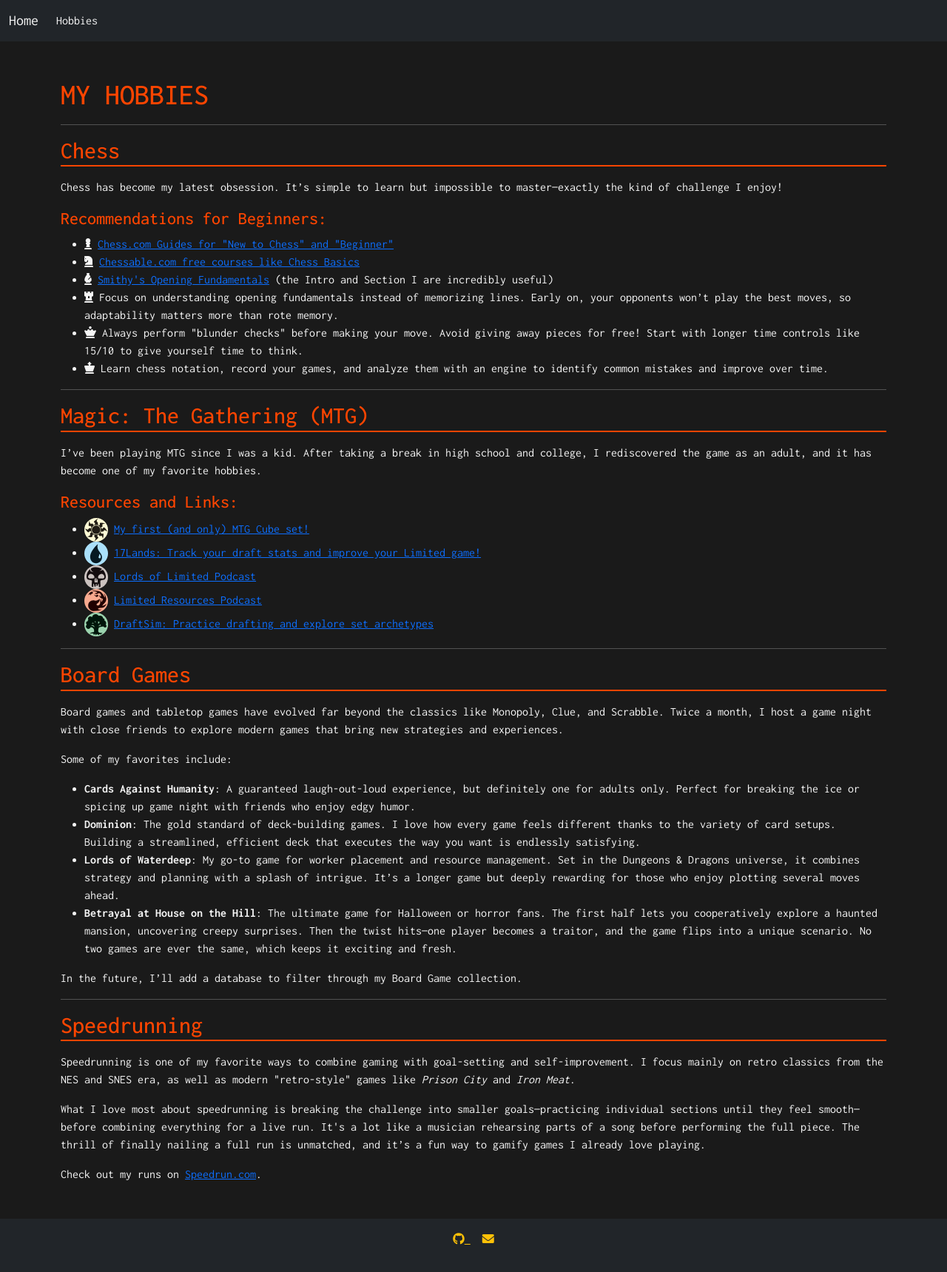
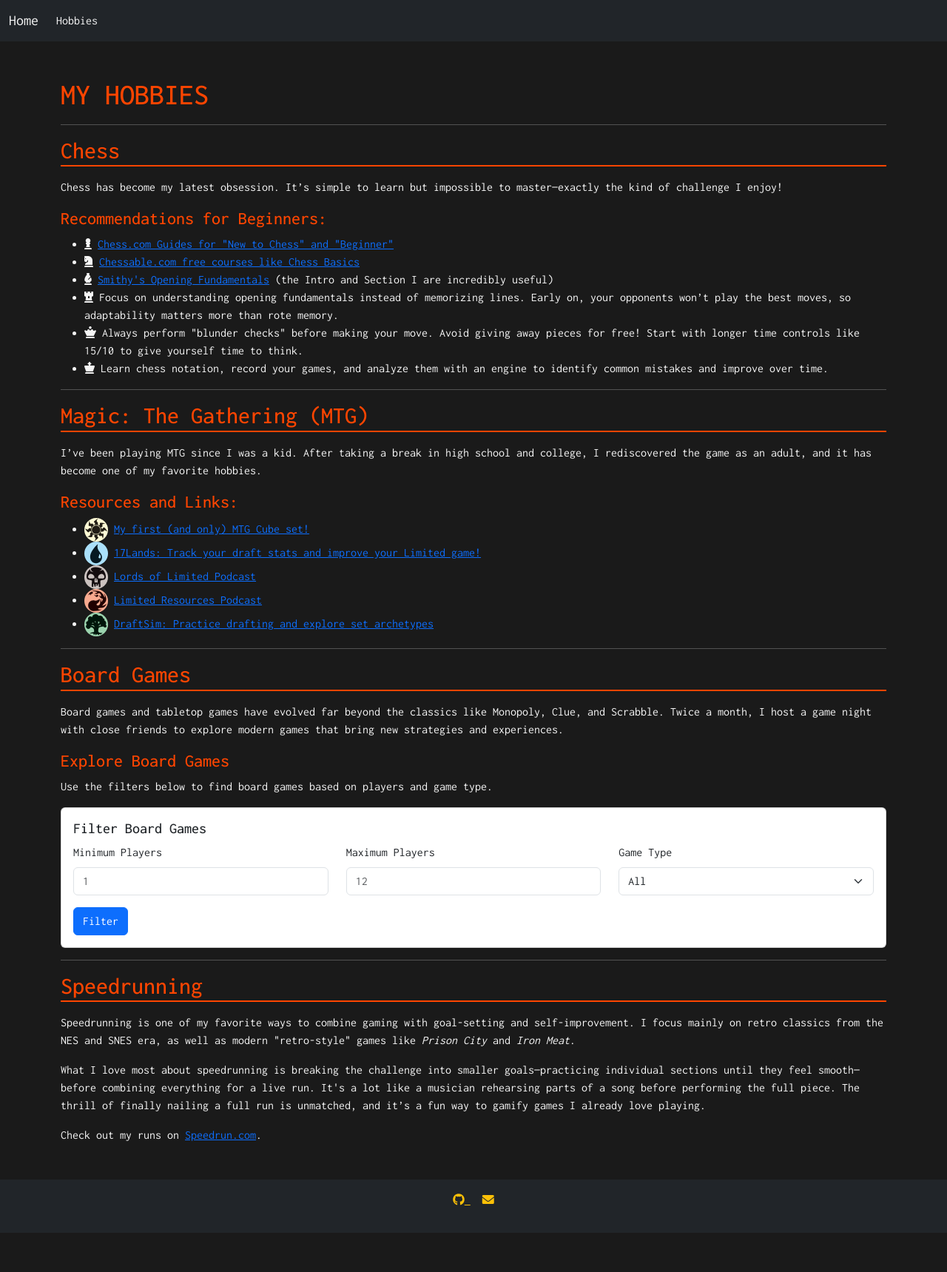
Before and after one commit to drmDev/drmDev.github.io, a Jekyll site: the page built from hobbies.md, in a window 1280 px wide. Shown: the whole page at 74% size. Built offline with Jekyll 4.4.1, drawn with Linux system fonts in a browser that asks for light colours; after the commit the page ends 1666 px from its top, so only the background shows below that.

Commit message:
out with the old, in with the new

```diff
--- a/assets/css/style.css
+++ b/assets/css/style.css
@@ -51,3 +51,15 @@
     color: #f5f5f5; /* Light text */
     font-family: 'Inconsolata', sans-serif;
 }
+
+/* Board Game List Styling */
+#game-list .card {
+    background-color: #1a1a1a;
+    color: #f5f5f5;
+    border: 1px solid #444;
+}
+
+#game-list .card-title {
+    font-weight: bold;
+    color: #ff4500;
+}
--- /dev/null
+++ b/assets/js/boardgames.js
@@ -0,0 +1,37 @@
+async function fetchBoardGames() {
+    // Fetch filter inputs
+    const minPlayers = document.getElementById('min-players').value || 1;
+    const maxPlayers = document.getElementById('max-players').value || 12;
+    const type = document.getElementById('type').value || '';
+	const baseUrl = "postgres-production-d4d6.up.railway.app";
+	const apiUrl = `https://${baseUrl}/api/games?min_players=${minPlayers}&max_players=${maxPlayers}&type=${type}`;
+
+    try {
+        // Make the API request
+        const response = await fetch(apiUrl);
+        if (!response.ok) throw new Error('Failed to fetch board games.');
+
+        const games = await response.json();
+
+        // Render the games
+        const gameList = document.getElementById('game-list');
+        gameList.innerHTML = games.map(game => `
+            <div class="col">
+                <div class="card h-100">
+                    <div class="card-body">
+                        <h5 class="card-title">${game.name}</h5>
+                        <p class="card-text">
+                            Players: ${game.min_players} - ${game.max_players}<br>
+                            Type: ${game.type}<br>
+                            Play Time: ${game.play_time} mins<br>
+                            ${game.description ? `Description: ${game.description}` : ''}
+                        </p>
+                    </div>
+                </div>
+            </div>
+        `).join('');
+    } catch (error) {
+        console.error(error.message);
+        alert('Failed to fetch board games. Please try again later.');
+    }
+}
--- a/hobbies.md
+++ b/hobbies.md
@@ -43,13 +43,41 @@
 
 Board games and tabletop games have evolved far beyond the classics like Monopoly, Clue, and Scrabble. Twice a month, I host a game night with close friends to explore modern games that bring new strategies and experiences.
 
-Some of my favorites include:
-- **Cards Against Humanity**: A guaranteed laugh-out-loud experience, but definitely one for adults only. Perfect for breaking the ice or spicing up game night with friends who enjoy edgy humor.
-- **Dominion**: The gold standard of deck-building games. I love how every game feels different thanks to the variety of card setups. Building a streamlined, efficient deck that executes the way you want is endlessly satisfying.
-- **Lords of Waterdeep**: My go-to game for worker placement and resource management. Set in the Dungeons & Dragons universe, it combines strategy and planning with a splash of intrigue. It's a longer game but deeply rewarding for those who enjoy plotting several moves ahead.
-- **Betrayal at House on the Hill**: The ultimate game for Halloween or horror fans. The first half lets you cooperatively explore a haunted mansion, uncovering creepy surprises. Then the twist hits—one player becomes a traitor, and the game flips into a unique scenario. No two games are ever the same, which keeps it exciting and fresh.
+### Explore Board Games
+Use the filters below to find board games based on players and game type.
 
-In the future, I'll add a database to filter through my Board Game collection.
+<div class="card mb-4">
+    <div class="card-body">
+        <h5 class="card-title">Filter Board Games</h5>
+        <div class="row">
+            <div class="col-md-4">
+                <label for="min-players" class="form-label">Minimum Players</label>
+                <input type="number" id="min-players" class="form-control" placeholder="1" min="1" max="12">
+            </div>
+            <div class="col-md-4">
+                <label for="max-players" class="form-label">Maximum Players</label>
+                <input type="number" id="max-players" class="form-control" placeholder="12" min="1" max="12">
+            </div>
+            <div class="col-md-4">
+                <label for="type" class="form-label">Game Type</label>
+                <select id="type" class="form-select">
+                    <option value="">All</option>
+                    <option value="Strategy">Strategy</option>
+                    <option value="Party">Party</option>
+                    <option value="Deckbuilder">Deckbuilder</option>
+                    <option value="Co-op">Co-op</option>
+                </select>
+            </div>
+        </div>
+        <button class="btn btn-primary mt-3" onclick="fetchBoardGames()">Filter</button>
+    </div>
+</div>
+
+<div id="game-list" class="row row-cols-1 row-cols-md-2 row-cols-lg-3 g-4">
+    <!-- Dynamically rendered cards will appear here -->
+</div>
+
+<script src="/assets/js/boardgames.js"></script>
 
 ---
 
```
Also changed, not shown: flask-backend/app.py (deleted, +0 -34 lines), flask-backend/requirements.txt (deleted, +0 -32 lines).
